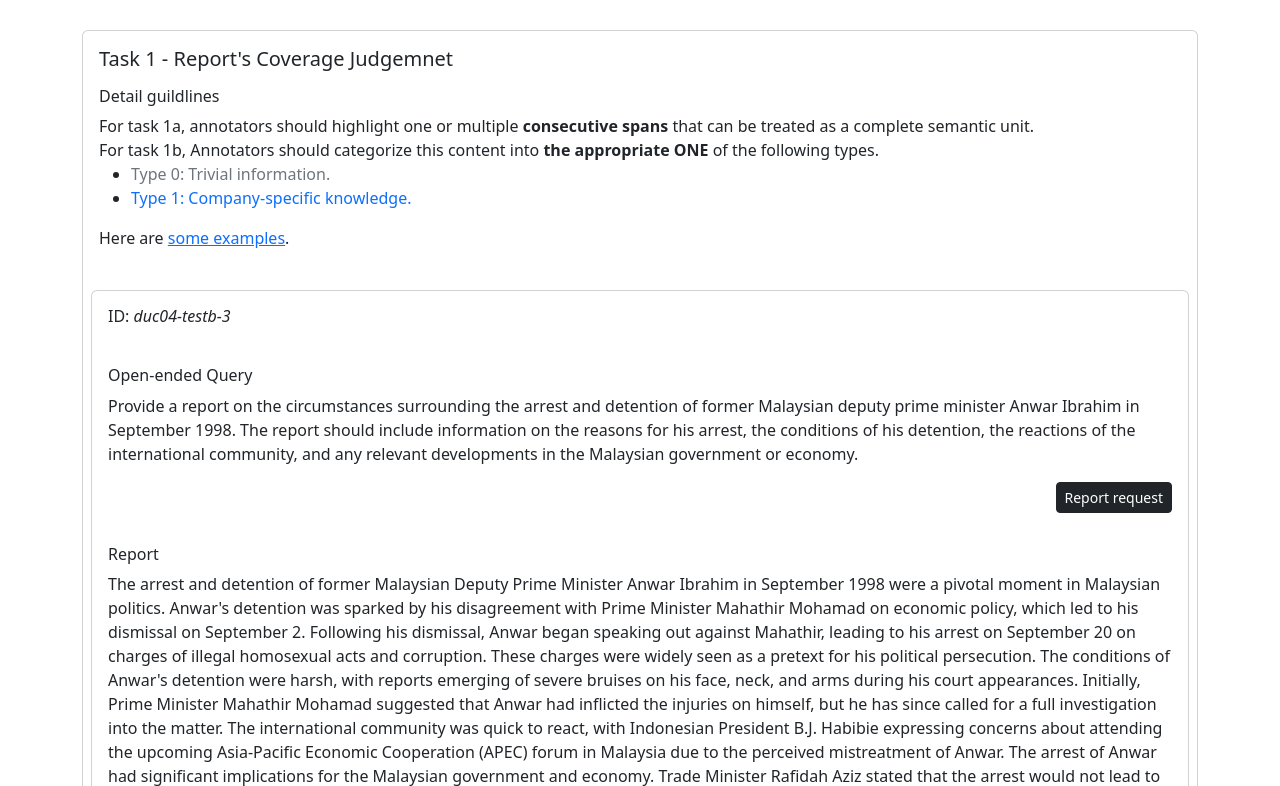
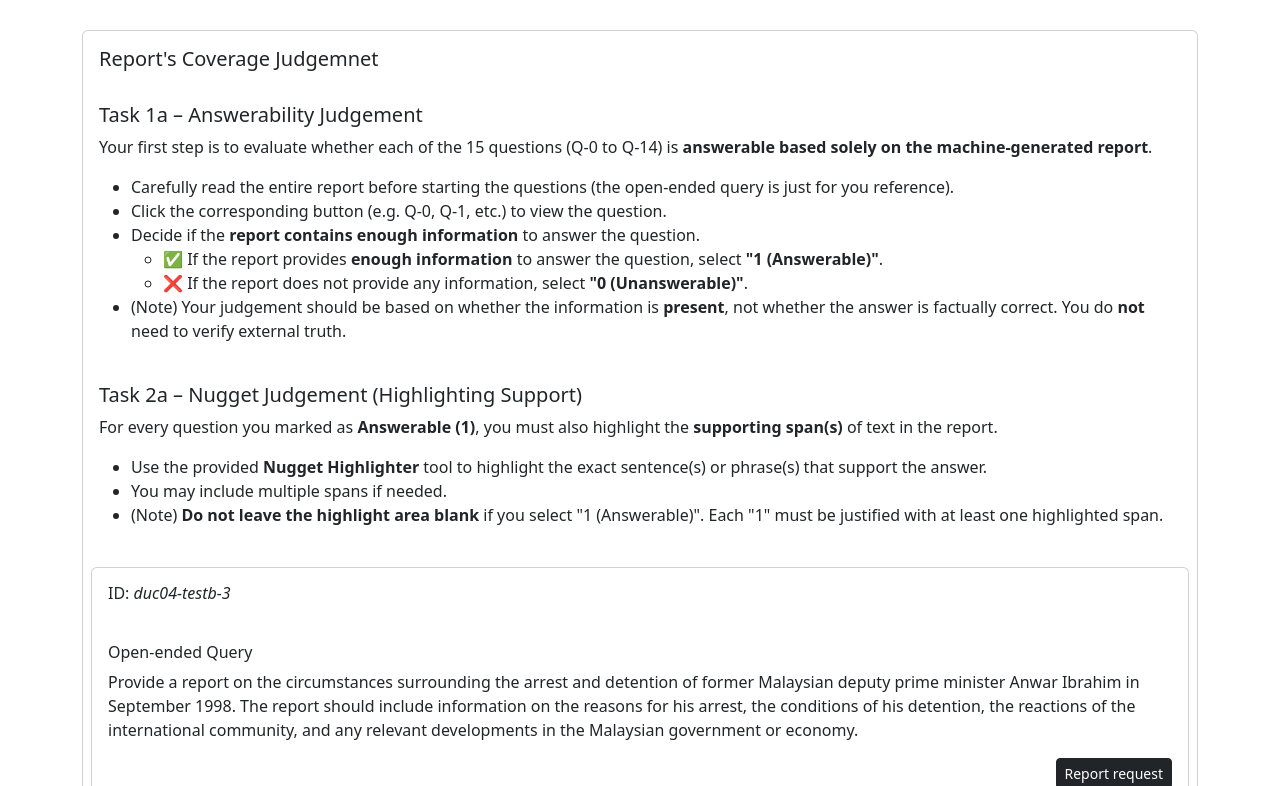
Before and after one commit to DylanJoo/crux-labeling, a Django app: a page that uses judgementapp/templates/judgementapp/query.html in a window 1280 px wide. Shown: the part 56-842 px from the top of the page. Run offline with Django 3.2, Linux system fonts and the light colour scheme; data comes from the database, SQL or seed files in the repository; both versions use the stored data as it was after the commit; some libraries are stand-ins or nearby versions.

Commit message:
update template

```diff
--- a/judgementapp/templates/judgementapp/query.html
+++ b/judgementapp/templates/judgementapp/query.html
@@ -8,22 +8,47 @@
     display: none;
     padding: 10px;
 }
+blockquote {
+  background-color: #f9f9f9;
+  border-left: 5px solid #ccc;
+  margin: 20px 0;
+  padding: 10px 15px;
+  font-style: italic;
+}
 </style>
 
 <div class="card">
 
 <div class="card-body">
-    <h5 class="card-title">Task 1 - Report's Coverage Judgemnet</h5>
-    <p class="card-text">
-        <h6 class="card-title">Detail guildlines</h6>
-        For task 1a, annotators should highlight one or multiple <b>consecutive spans</b> that can be treated as a complete semantic unit.<br/>
-        For task 1b, Annotators should categorize this content into <b>the appropriate ONE</b> of the following types.
+    <h5 class="card-title">Report's Coverage Judgemnet</h5>
+    </br>
+    <div class="task-section">
+        <h5>Task 1a – Answerability Judgement</h5>
+        <p>Your first step is to evaluate whether each of the 15 questions (Q-0 to Q-14) is <strong>answerable based solely on the machine-generated report</strong>.</p>
         <ul>
-            <li><span class="text-secondary">Type 0: Trivial information.</span></li>
-            <li><span class="text-primary">Type 1: Company-specific knowledge.</span></li>
+          <li>Carefully read the entire report before starting the questions (the open-ended query is just for you reference).</li>
+          <li>Click the corresponding button (e.g. Q-0, Q-1, etc.) to view the question.</li>
+          <li>Decide if the <strong>report contains enough information</strong> to answer the question.</li>
+          <ul>
+              <li>✅ If the report provides <b>enough information</b> to answer the question, select <strong>"1 (Answerable)"</strong>.</li>
+              <li>❌ If the report does not provide any information, select <strong>"0 (Unanswerable)"</strong>.</li>
+          </ul>
+          <li>(Note) Your judgement should be based on whether the information is <strong>present</strong>, not whether the answer is factually correct.
+              You do <strong>not</strong> need to verify external truth.</li>
         </ul>
-        Here are <a href="{{ request.path }}examples">some examples</a>.
-    </p>
+    </div>
+    </br>
+
+    <div class="task-section">
+        <h5>Task 2a – Nugget Judgement (Highlighting Support)</h5>
+        <p>For every question you marked as <strong>Answerable (1)</strong>, you must also highlight the <strong>supporting span(s) </strong> of text in the report.</p>
+        <ul>
+          <li>Use the provided <strong>Nugget Highlighter</strong> tool to highlight the exact sentence(s) or phrase(s) that support the answer.</li>
+          <li>You may include multiple spans if needed.</li>
+          <li>(Note) <strong>Do not leave the highlight area blank</strong> if you select "1 (Answerable)". Each "1" must be justified with at least one highlighted span.</li>
+        </ul>
+    </div>
+    {# <p>Here are <a href="{{ request.path }}examples">some examples</a> for highlighting tasks.</p> #}
 </div>
 
 <div class="card text-left m-2">
@@ -31,7 +56,6 @@
     <form class="form-inline" action="" method="post"> {% csrf_token %}
     <div class="card-body row">
         <h6>ID: <i>{{query.qId}}</i> </h6>
-        {# <h6>Number of oracle passages: {{ query.metadata.num_oracle_passages }} </h6> #}
     </div>
     <div class="card-body row">
         <h6>Open-ended Query</h6>
--- a/judgementapp/urls.py
+++ b/judgementapp/urls.py
@@ -19,5 +19,6 @@ urlpatterns = [
 	re_path(r'^upload/delete$', views.delete, name='delete'),
 	re_path(r'^upload/reset$', views.reset, name='reset'),
     re_path(r'^query/(?P<qId>[A-Za-z0-9_\-\+\.]+)/examples/$', views.examples, name='examples'),
-    re_path(r'^query/(?P<qId>[A-Za-z0-9_\-\+\.]+)/doc/(?P<docId>[A-Za-z0-9_\-\+\.]+)/examples/$', views.examples, name='examples'),
+    re_path(r'^query/(?P<qId>[A-Za-z0-9_\-+\.]+)/doc/(?P<docId>[A-Za-z0-9_\-:+#\.]+)/examples/$', views.examples, name='examples'),
+    # re_path(r'^query/(?P<qId>[A-Za-z0-9_\-\+\.]+)/doc/(?P<docId>[^/]+)/examples/$', views.examples, name='examples'),
 ]
--- a/judgementapp/views.py
+++ b/judgementapp/views.py
@@ -11,7 +11,7 @@ from judgementapp.models import *
 import json
 
 def examples(request, qId=None, docId=None):
-    context = {'back_path': request.path.replace('/examples/', '')}
+    context = {'back_path': request.path.replace('examples/', '')}
     context.update({'is_doc': 'doc' in request.path})
     return render(request, 'judgementapp/examples.html', context)
 
--- a/relevation/settings.py
+++ b/relevation/settings.py
@@ -18,12 +18,11 @@ DATABASES = {
     'default': {
         'ENGINE': 'django.db.backends.sqlite3', # Add 'postgresql_psycopg2', 'mysql', 'sqlite3' or 'oracle'.
         'NAME': os.getcwd()+'/db/relevation.db',                      # Or path to database file if using sqlite3.
-        # The following settings are not used with sqlite3:
         'USER': '',
         'PASSWORD': '',
         'HOST': '',                      # Empty for localhost through domain sockets or '127.0.0.1' for localhost through TCP.
         'PORT': '',                      # Set to empty string for default.
-    }
+    },
 }
 
 # Hosts/domain names that are valid for this site; required if DEBUG is False
```
Also changed, not shown: judgementapp/templates/judgementapp/document.html (+19 -15 lines), db/relevation.db, 2 other files.
